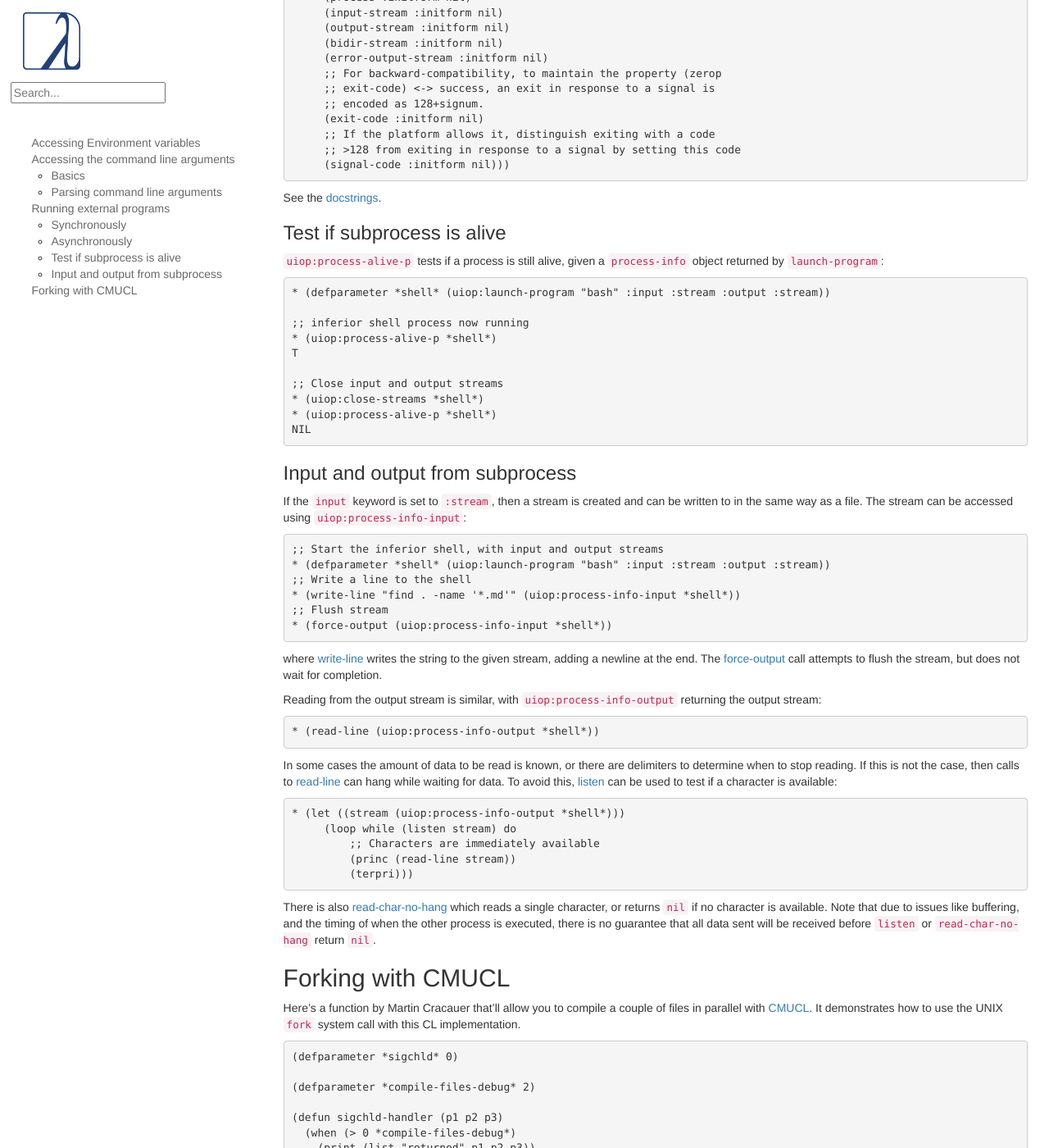
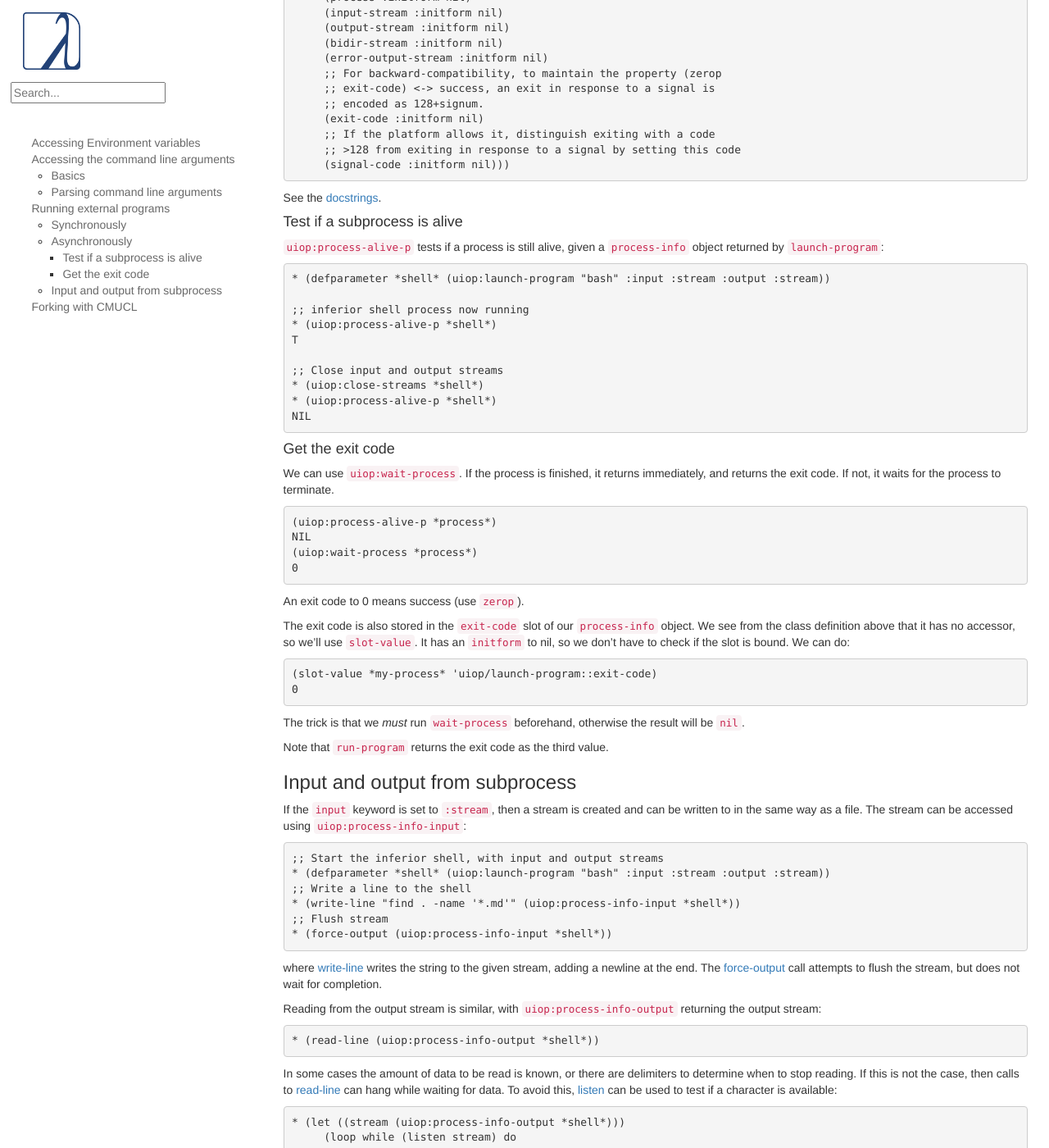
Before and after one commit to LispCookbook/cl-cookbook, a Jekyll site: the page built from os.md, in a window 1280 px wide and 1400 px high, scrolled down 4985 px. Shown: the whole window at 82% size. Built offline with Jekyll 4.4.1, drawn with Linux system fonts in a browser that asks for light colours.

Commit message:
os: getting the exit code of an async process

```diff
--- a/os.md
+++ b/os.md
@@ -370,7 +370,7 @@ and `:stream` causes a stream to be made available via
 
 See the [docstrings](https://gitlab.common-lisp.net/asdf/asdf/blob/master/uiop/launch-program.lisp#L508).
 
-### Test if subprocess is alive
+#### Test if a subprocess is alive
 
 `uiop:process-alive-p` tests if a process is still alive, given a
 `process-info` object returned by `launch-program`:
@@ -387,6 +387,37 @@ T
 * (uiop:process-alive-p *shell*)
 NIL
 ~~~
+
+#### Get the exit code
+
+We can use `uiop:wait-process`. If the process is finished, it returns
+immediately, and returns the exit code. If not, it waits for the
+process to terminate.
+
+~~~lisp
+(uiop:process-alive-p *process*)
+NIL
+(uiop:wait-process *process*)
+0
+~~~
+
+An exit code to 0 means success (use `zerop`).
+
+The exit code is also stored in the `exit-code` slot of our
+`process-info` object. We see from the class definition above that it
+has no accessor, so we'll use `slot-value`. It has an `initform` to
+nil, so we don't have to check if the slot is bound.  We can do:
+
+~~~lisp
+(slot-value *my-process* 'uiop/launch-program::exit-code)
+0
+~~~
+
+The trick is that we *must* run `wait-process` beforehand, otherwise
+the result will be `nil`.
+
+Note that `run-program` returns the exit code as the third value.
+
 
 ### Input and output from subprocess
 
```
